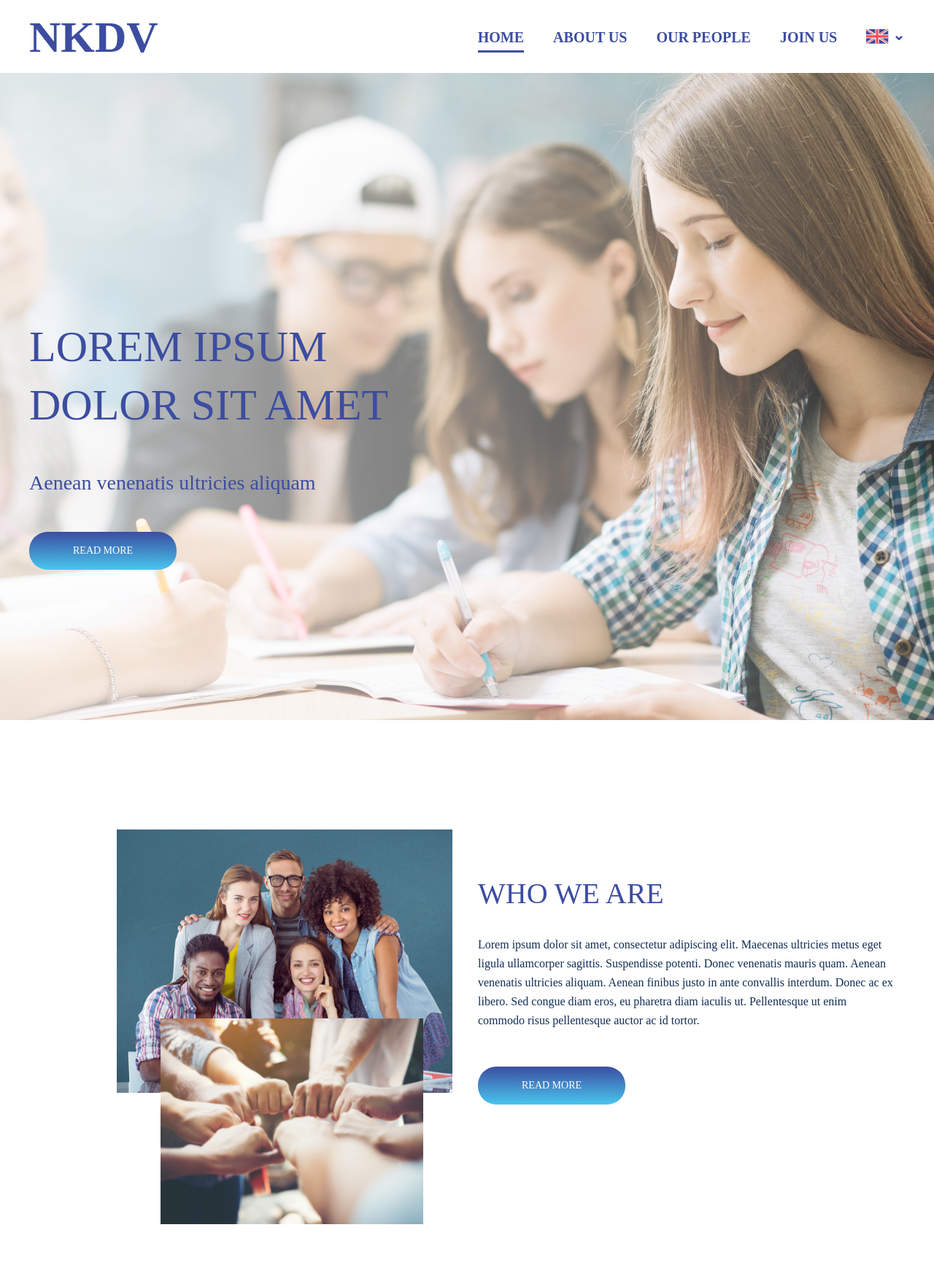
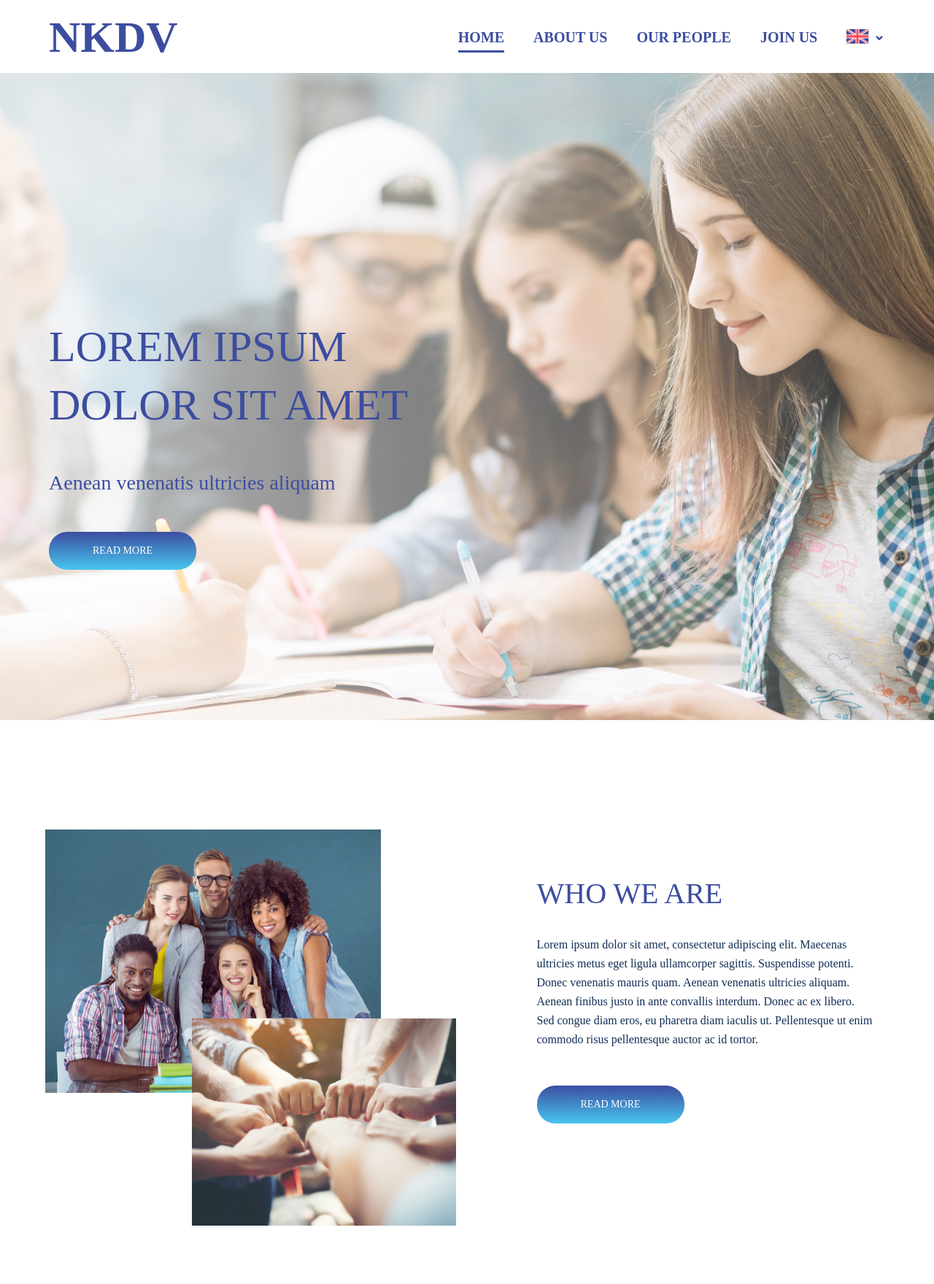
Before and after one commit to dq2nd/nkdv-vietnam-demo-site, a PHP site: page /index.html in a window 1280 px wide; the page is wider, and only the part inside the window is pictured. Shown: that part at 73% size. Before the commit the page ends 1678 px from the top of that part, so only its background shows below. Run offline with PHP 8.4, Linux system fonts and the light colour scheme; some web fonts are replaced.

Commit message:
Fix section WHO-WE-ARE
Signed-off-by: Anh Do <doducanh2710@gmail.com>

```diff
--- a/index.css
+++ b/index.css
@@ -5,7 +5,7 @@ body {
 }
 
 body > div.container-fluid {
-    max-width: 1200px;
+    max-width: 1146px;
 }
 
 /* HEADER */
@@ -81,7 +81,7 @@ div#header > div.navigator > ul > li.dropdown-language > div.dropdown-content >
     display: block;
 }
 
-/* EVENTS */
+/* NEWS */
 div#news {
     background-image: url('./assets/image/Group\ 1.png');
     width: 1920px;
@@ -115,28 +115,24 @@ div#news > div.btn {
 }
 
 /* WHO-WE-ARE */
-div#who-we-are > div.left {
-    position: relative;
+div#who-we-are {
+    min-height: 773px;
 }
 
 div#who-we-are > div.left > img#image-1 {
     position: absolute;
-    width: 100%;
-    max-width: 460px;
-    height: auto;
-    left: 20%;
     top: 150px;
-    z-index: 1;
+    left: -5px;
 }
 
 div#who-we-are > div.left > img#image-2 {
     position: absolute;
-    width: 100%;
-    max-width: 360px;
-    height: auto;
-    left: 30%;
     top: 409px;
-    z-index: 2;
+    left: 196px;
+}
+
+div#who-we-are > div.right > div {
+    margin-left: -15px;
 }
 
 div#who-we-are > div.right > div.title {
@@ -157,6 +153,14 @@ div#who-we-are > div.right > div.btn {
     margin-top: 50px;
 }
 
+/* STATS */
+div#stats {
+    height: 240px;
+    margin-left: -375px;
+    margin-right: -375px;
+    background-color: #EEF5FF;
+}
+
 div.title {
     text-transform: uppercase;
 }
--- a/index.html
+++ b/index.html
@@ -52,30 +52,34 @@
             </div>
 
             <div id="who-we-are" class="row">
-                <div class="col-md-6 col-lg-6 left">
+                <div class="col-md-7 col-lg-7 left">
                     <img src="./assets/image/923.png" alt="" id="image-1">
                     <img src="./assets/image/1690.png" alt="" id="image-2">
                 </div>
-                <div class="col-md6 col-lg-6 right">
+                <div class="col-md-5 col-lg-5 right">
                     <div class="title">who we are</div>
                     <div class="content">Lorem ipsum dolor sit amet, consectetur adipiscing elit. Maecenas ultricies metus eget ligula ullamcorper sagittis. Suspendisse potenti. Donec venenatis mauris quam. Aenean venenatis ultricies aliquam. Aenean finibus justo in ante convallis interdum. Donec ac ex libero. Sed congue diam eros, eu pharetra diam iaculis ut. Pellentesque ut enim commodo risus pellentesque auctor ac id tortor.</div>
                     <div class="btn">read more</div>
                 </div>
            </div>
 
-            <div class="stats"></div>
+            <!-- <div id="stats">
+                <div class="col-md-4 col-lg-4 employees">100 Employees</div>
+                <div class="col-md-4 col-lg-4 students">100 Students</div>
+                <div class="col-md-4 col-lg-4 opportunities">100 Opportunities</div>
+            </div> -->
 
-            <div class="our-people"></div>
+            <div id="our-people"></div>
 
-            <div class="packages"></div>
+            <div id="packages"></div>
 
-            <div class="what-people-said"></div>
+            <div id="what-people-said"></div>
 
-            <div class="join-us"></div>
+            <div id="join-us"></div>
 
-            <div class="partners"></div>
+            <div id="partners"></div>
 
-            <div class="footer"></div>
+            <div id="footer"></div>
 
         </div>
     </body>
```
